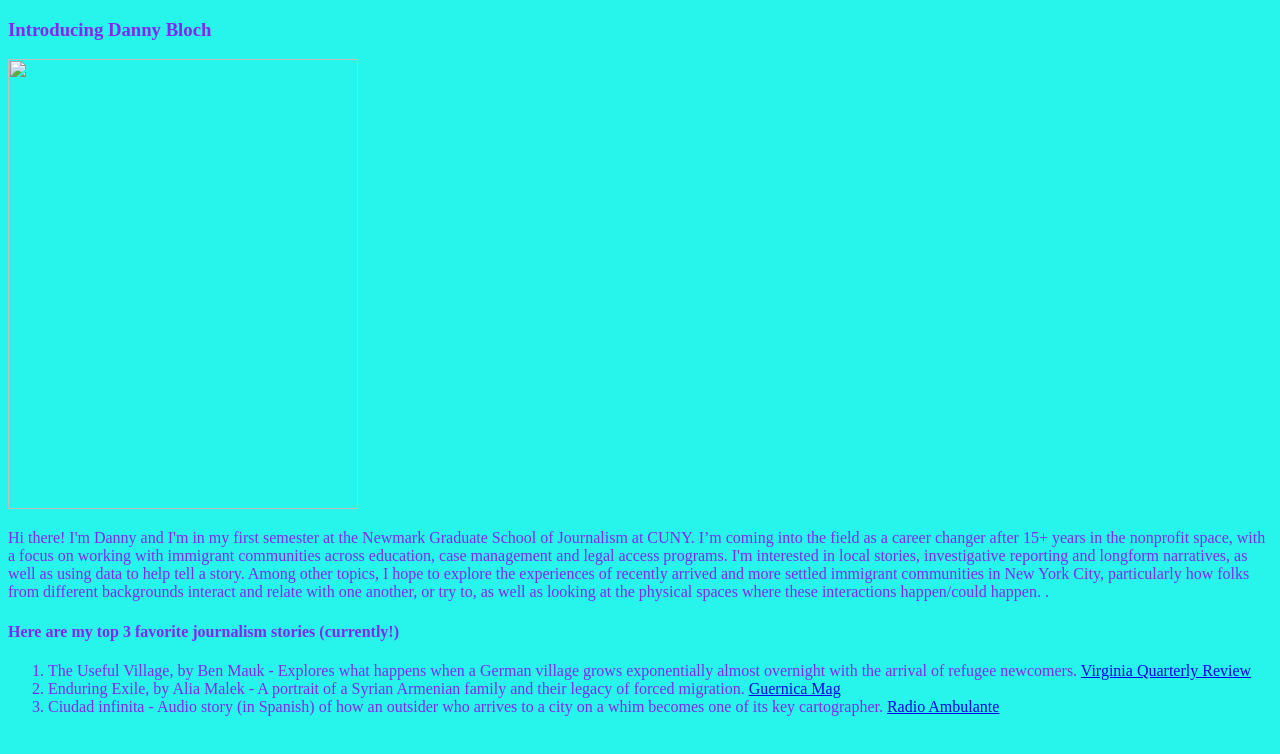
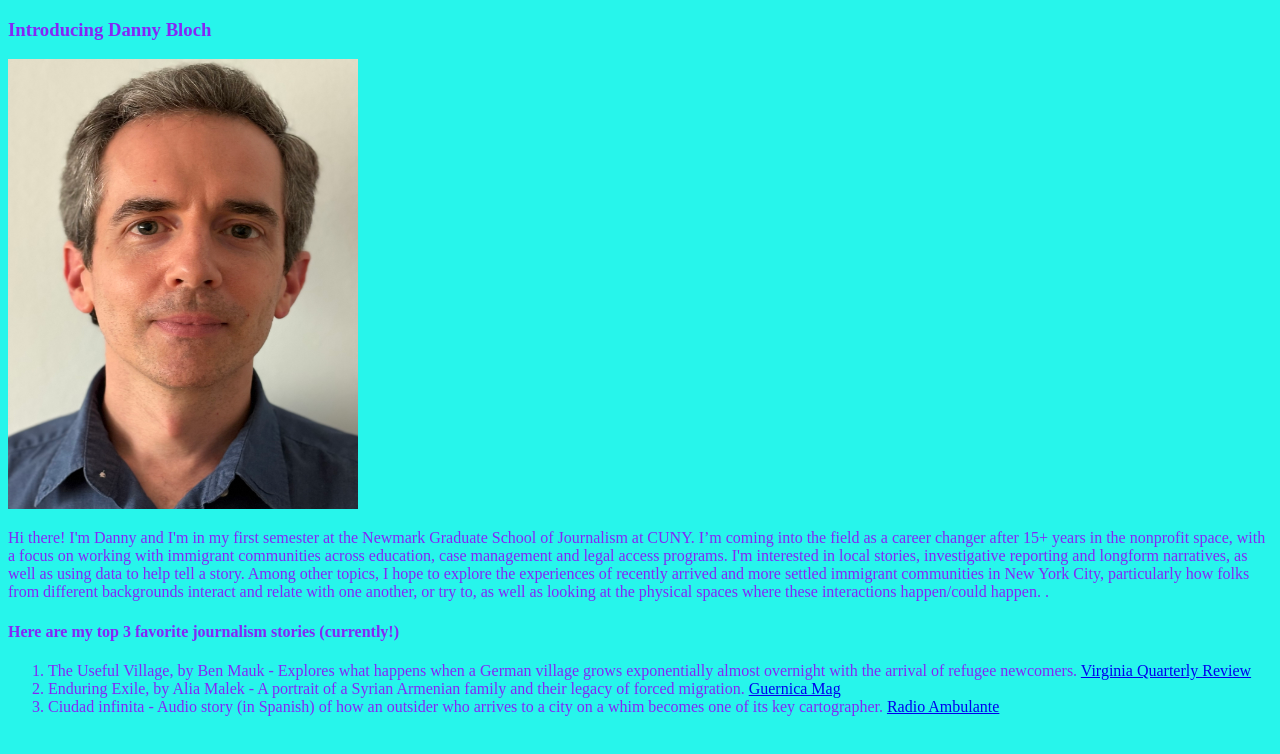
Before and after one commit to dannybloch79/About-Danny-Bloch, a plain HTML site: page index.html in a window 1280 px wide. Drawn offline with Linux system fonts and the light colour scheme.

Commit message:
Add files via upload

```diff
--- a/index.html
+++ b/index.html
@@ -11,7 +11,7 @@
   <body>
   <h3>Introducing Danny Bloch</h3>
 
-   <img src="Danny Bloch.jpeg"width="350px"height="450px">
+   <img src="DannyBloch.jpeg"width="350px"height="450px">
    <p>
     Hi there! I'm Danny and I'm in my first semester at the Newmark Graduate School of Journalism at CUNY. I’m coming into the field as a career changer after 15+ years in the nonprofit space, with a focus on working with immigrant communities across education, case management and legal access programs. I'm interested in local stories, investigative reporting and longform narratives, as well as using data to help tell a story. Among other topics, I hope to explore the experiences of recently arrived and more settled immigrant communities in New York City, particularly how folks from different backgrounds interact and relate with one another, or try to, as well as looking at the physical spaces where these interactions happen/could happen.
 .
```
